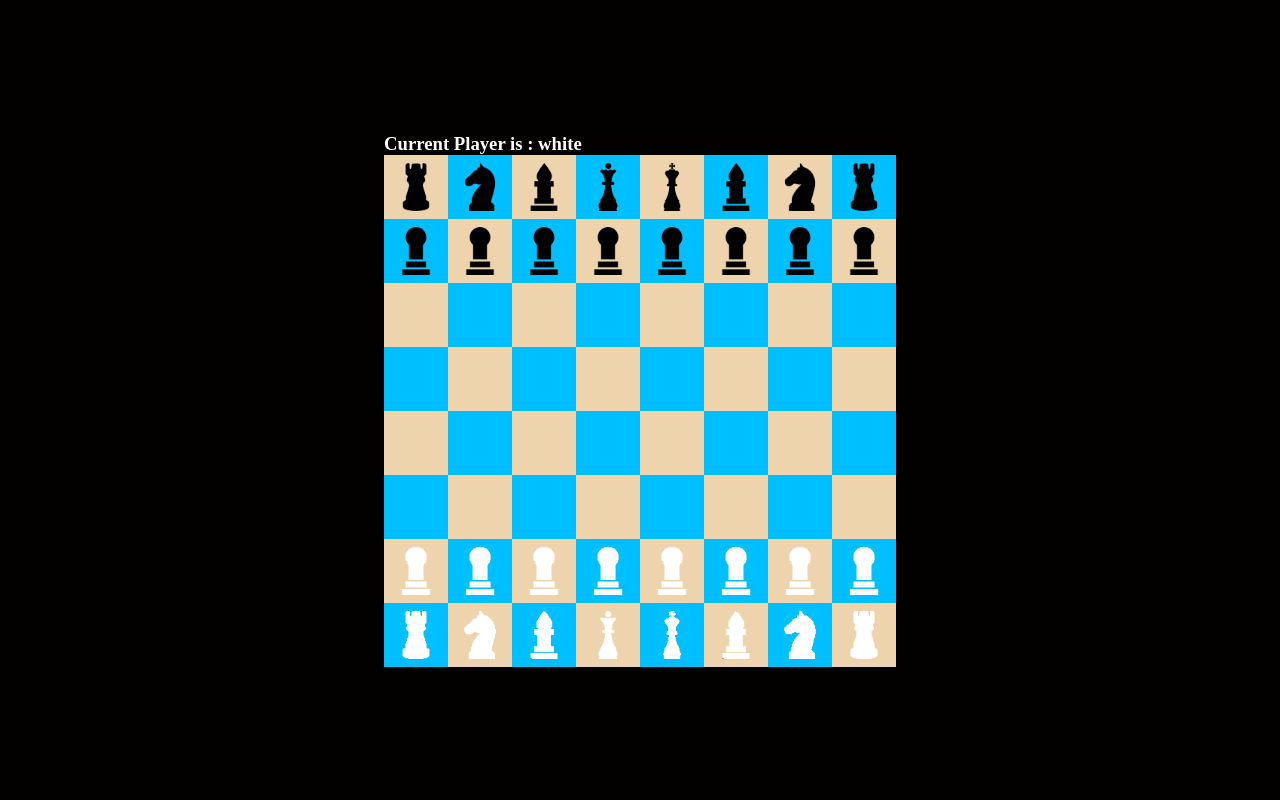
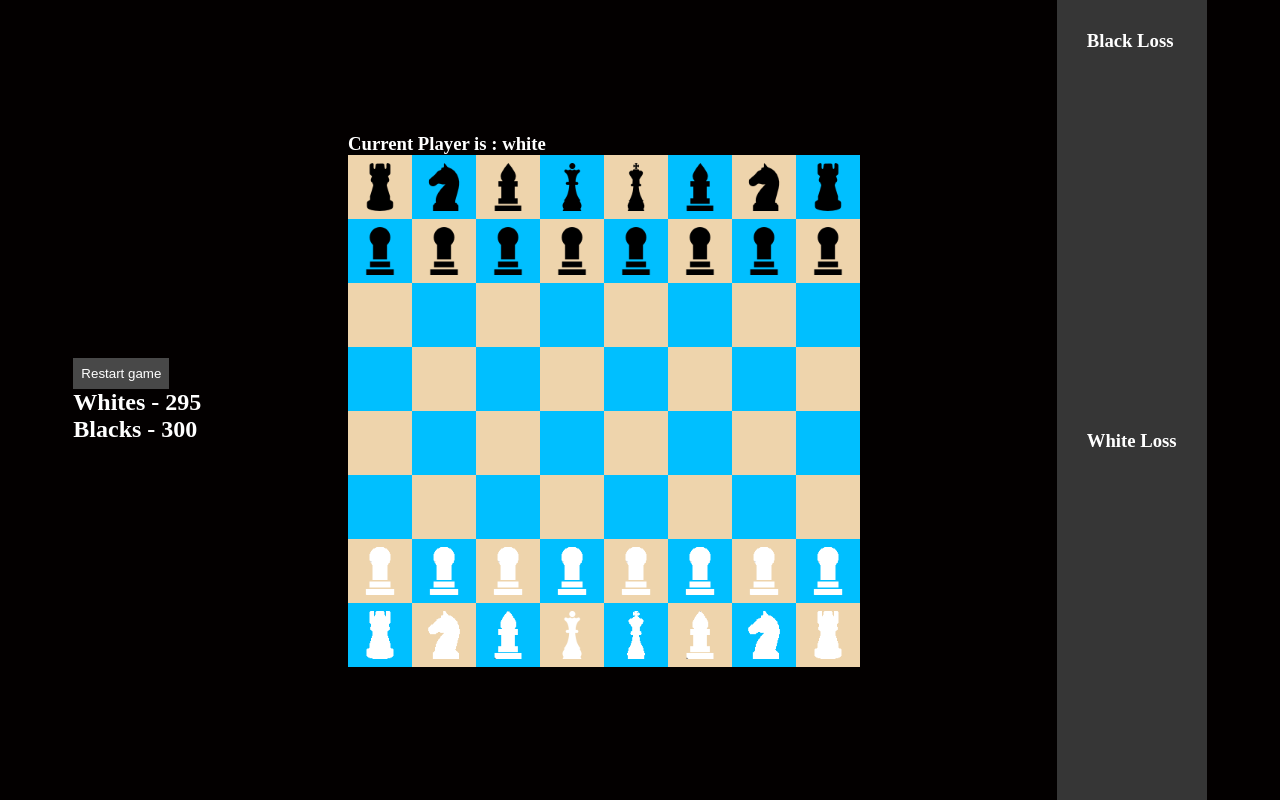
Before and after one commit to Novohudo/react-chess.v.1, a React (Create React App) app: page / in a window 1280 px wide. Built offline with nearby package versions, Linux system fonts and the light colour scheme.

Commit message:
list od death figures.Timer

```diff
--- a/src/App.css
+++ b/src/App.css
@@ -1,12 +1,16 @@
 *{
       margin: 0 auto;
       padding: 0;
-
+      color: white;
 }
 body{
       background-color: #030000;
 }
-
+button{
+      padding: 8px;
+      background-color: #484848;
+      border: none;
+}
 .app {
       width: 100vw;
       height: 100vh;
@@ -51,3 +55,9 @@
       border-radius: 50%;
       background-color: #22c022;
 }
+.lost{
+      height: calc(50vh - 60px);
+      padding:30px;
+      margin-left: 50px;
+      background-color: #363636;
+}
--- a/src/App.tsx
+++ b/src/App.tsx
@@ -4,6 +4,8 @@
 import {Board} from "./models/Board";
 import {Player} from "./models/Player";
 import {Colors} from "./models/Colors";
+import LostFigures from "./components/LostFigures";
+import Timer from "./components/Timer";
 
 function App() {
     const [board, setBoard] = useState(new Board())
@@ -29,12 +31,23 @@
 
     return (
         <div className="app">
+            <Timer
+                currentPlayer={currentPlayer}
+                restart={restart}/>
             <BoardComponent
                 board={board}
                 setBoard={setBoard}
                 currentPlayer={currentPlayer}
                 swapPlayer={swapPlayer}
             />
+            <div>
+                <LostFigures
+                    title={"Black Loss"}
+                    figures={board.lostBlackFigures}/>
+                <LostFigures
+                    title={"White Loss"}
+                    figures={board.lostWhiteFigures}/>
+            </div>
         </div>
     );
 }
--- a/src/components/BoardComponent.tsx
+++ b/src/components/BoardComponent.tsx
@@ -45,7 +45,7 @@
 
     return (
         <div>
-            <h3 style={{color:"white"}}>Current Player is : {currentPlayer?.color}</h3>
+            <h3>Current Player is : {currentPlayer?.color}</h3>
             <div className={'board'}>
                 {board.cells.map((row, index) =>
                     <React.Fragment key={index}>
--- /dev/null
+++ b/src/components/LostFigures.tsx
@@ -0,0 +1,22 @@
+import React, {FC} from 'react';
+import {Figure} from '../models/figures/Figure';
+
+interface LostFiguresProps {
+    title: string;
+    figures: Figure[]
+}
+
+const LostFigures: FC<LostFiguresProps> = ({title, figures}) => {
+    return (
+        <div className={"lost"}>
+            <h3>{title}</h3>
+            {figures.map(figure =>
+                <div key={figure.id}>
+                    {figure.name} {figure.logo && <img width={20} height={20} src={figure.logo} alt={""}/>}
+                </div>
+            )}
+        </div>
+    );
+};
+
+export default LostFigures;
--- /dev/null
+++ b/src/components/Timer.tsx
@@ -0,0 +1,52 @@
+import React, {FC, useEffect, useRef, useState} from 'react';
+import {Player} from "../models/Player";
+import {Colors} from "../models/Colors";
+
+interface TimerProps {
+    currentPlayer: Player | null;
+    restart: () => void;
+}
+
+
+const Timer: FC<TimerProps> = ({currentPlayer, restart}) => {
+    const [blackTime, setBlackTime] = useState(300)
+    const [whiteTime, setWhiteTime] = useState(300)
+    const timer = useRef<null | ReturnType<typeof setInterval>>(null)
+
+    useEffect(() => {
+        startTimer()
+    }, [currentPlayer])
+
+    function startTimer() {
+        if (timer.current) {
+            clearInterval(timer.current)
+        }
+        const callback = currentPlayer?.color === Colors.WHITE ? decrementWhiteTimer : decrementBlackTimer
+        timer.current = setInterval(callback, 1000)
+    }
+
+    function decrementWhiteTimer() {
+        setWhiteTime(prev => prev - 1)
+    }
+
+    function decrementBlackTimer() {
+        setBlackTime(prev => prev - 1)
+    }
+
+    const handleRestart = () => {
+        setWhiteTime(300)
+        setBlackTime(300)
+        restart()
+    }
+    return (
+        <div>
+            <div>
+                <button onClick={handleRestart}>Restart game</button>
+            </div>
+            <h2>Whites - {whiteTime}</h2>
+            <h2>Blacks - {blackTime}</h2>
+        </div>
+    );
+};
+
+export default Timer;
--- a/src/models/Board.ts
+++ b/src/models/Board.ts
@@ -6,9 +6,12 @@
 import {King} from "./figures/King";
 import {Queen} from "./figures/Queen";
 import {Pawn} from "./figures/Pawn";
+import { Figure } from "./figures/Figure";
 
 export class Board {
     cells: Cell[][] = []
+    lostBlackFigures: Figure[] = []
+    lostWhiteFigures: Figure[] = []
 
     public initCells() {
         for (let i = 0; i < 8; ++i) {
@@ -27,6 +30,8 @@
     public getCopyBoard(): Board {
         const newBoard = new Board();
         newBoard.cells = this.cells;
+        newBoard.lostWhiteFigures = this.lostWhiteFigures
+        newBoard.lostBlackFigures = this.lostBlackFigures
         return newBoard
     }
 
--- a/src/models/Cell.ts
+++ b/src/models/Cell.ts
@@ -22,11 +22,12 @@
         this.id = Math.random()
     }
 
-    isEmpty():boolean {
+    isEmpty(): boolean {
         return this.figure === null;
     }
-    isEnemy(target:Cell):boolean{
-        if (target.figure){
+
+    isEnemy(target: Cell): boolean {
+        if (target.figure) {
             return this.figure?.color !== target.figure.color;
         }
         return false;
@@ -81,10 +82,18 @@
         this.figure.cell = this;
     }
 
+    addLostFigure(figure: Figure) {
+        figure.color === Colors.BLACK
+            ? this.board.lostBlackFigures.push(figure)
+            : this.board.lostWhiteFigures.push(figure)
+    }
 
     moveFigure(target: Cell) {
         if (this.figure && this.figure?.canMove(target)) {
             this.figure.moveFigure(target)
+            if (target.figure) {
+                this.addLostFigure(target.figure);
+            }
             target.setFigure(this.figure);
             this.figure = null;
         }
```
